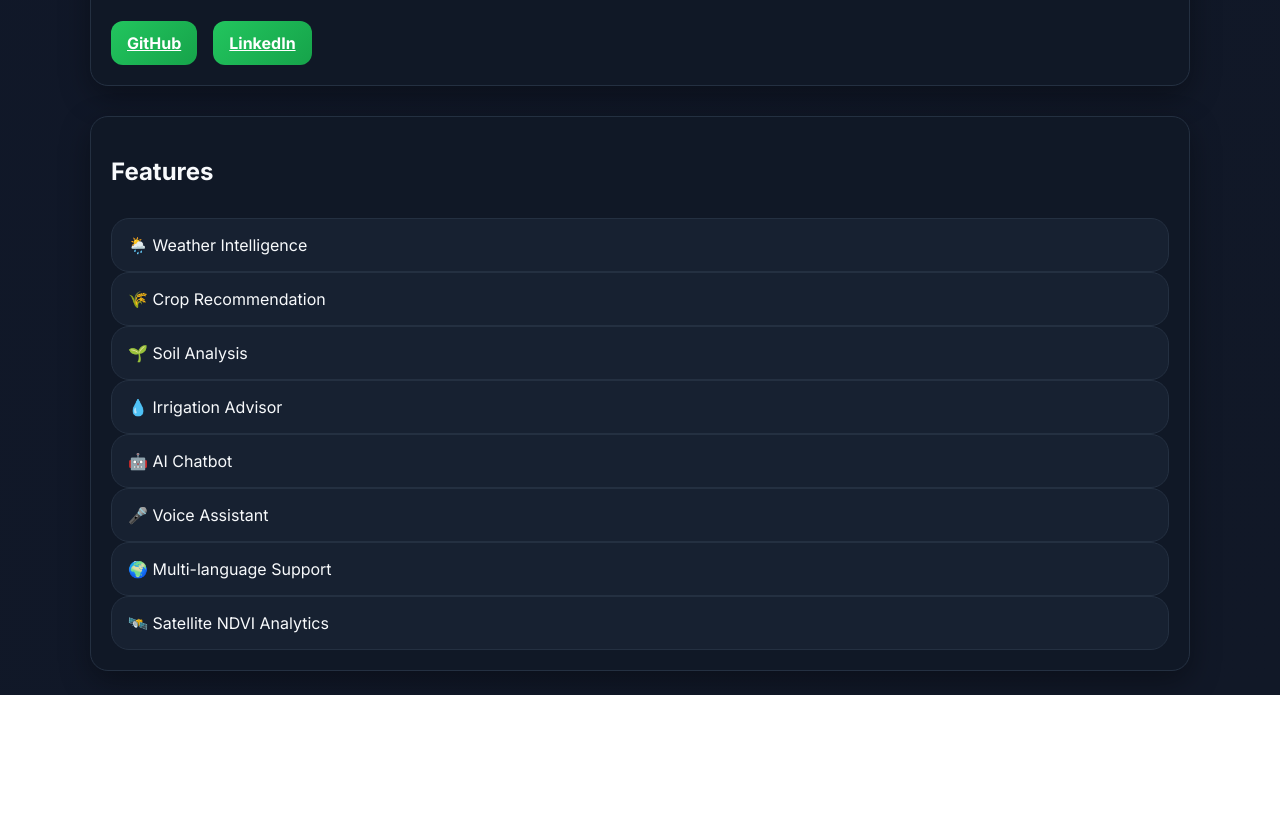
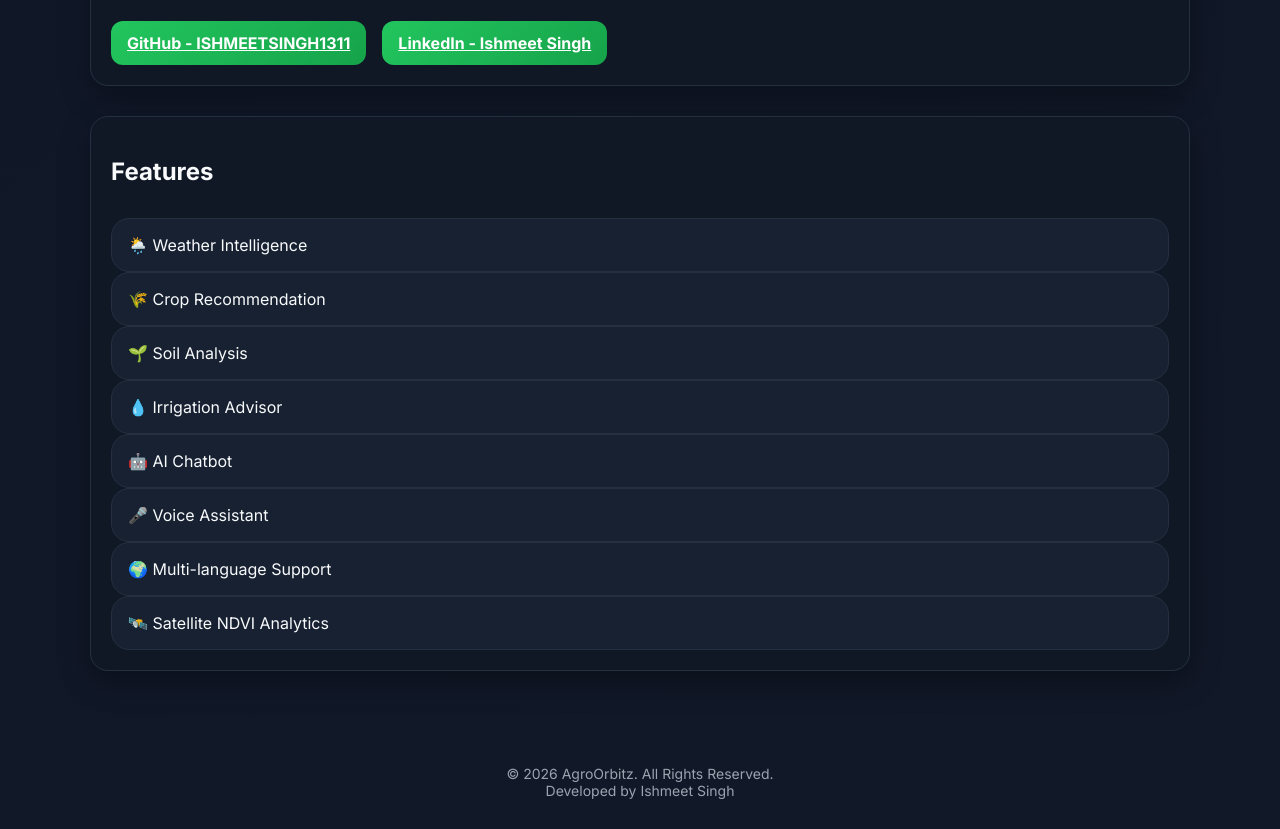
Before and after one commit to ISHMEETSINGH1311/AgroOrbitz, a plain HTML site: page index.html in a window 1280 px wide. Shown: the part 3382-4211 px from the top of the page. Before the commit the page ends 4077 px from the top, so only its background shows below. Drawn offline with nearby package versions, Linux system fonts and the light colour scheme; no server answers; sample sign-in values are in the browser's storage.

Commit message:
Added professional footer and branding

```diff
--- a/index.html
+++ b/index.html
@@ -1067,7 +1067,7 @@
           target="_blank"
           class="btn btn-primary"
         >
-          GitHub
+          GitHub - ISHMEETSINGH1311
         </a>
 
         <a
@@ -1075,7 +1075,7 @@
           target="_blank"
           class="btn btn-primary"
         >
-          LinkedIn
+          LinkedIn - Ishmeet Singh
         </a>
 
       </div>
@@ -1190,8 +1190,21 @@
 
   <!-- SCRIPT -->
    <script src="https://unpkg.com/leaflet/dist/leaflet.js"></script>
+<footer
+  style="
+    text-align:center;
+    padding:30px;
+    color:#9ca3af;
+    font-size:14px;
+    margin-top:40px;
+  "
+>
+  © 2026 AgroOrbitz. All Rights Reserved.
+  <br>
+  Developed by Ishmeet Singh
+</footer>
 
-  <script src="script.js"></script>
+<script src="script.js"></script>
 
 </body>
 </html>
```
